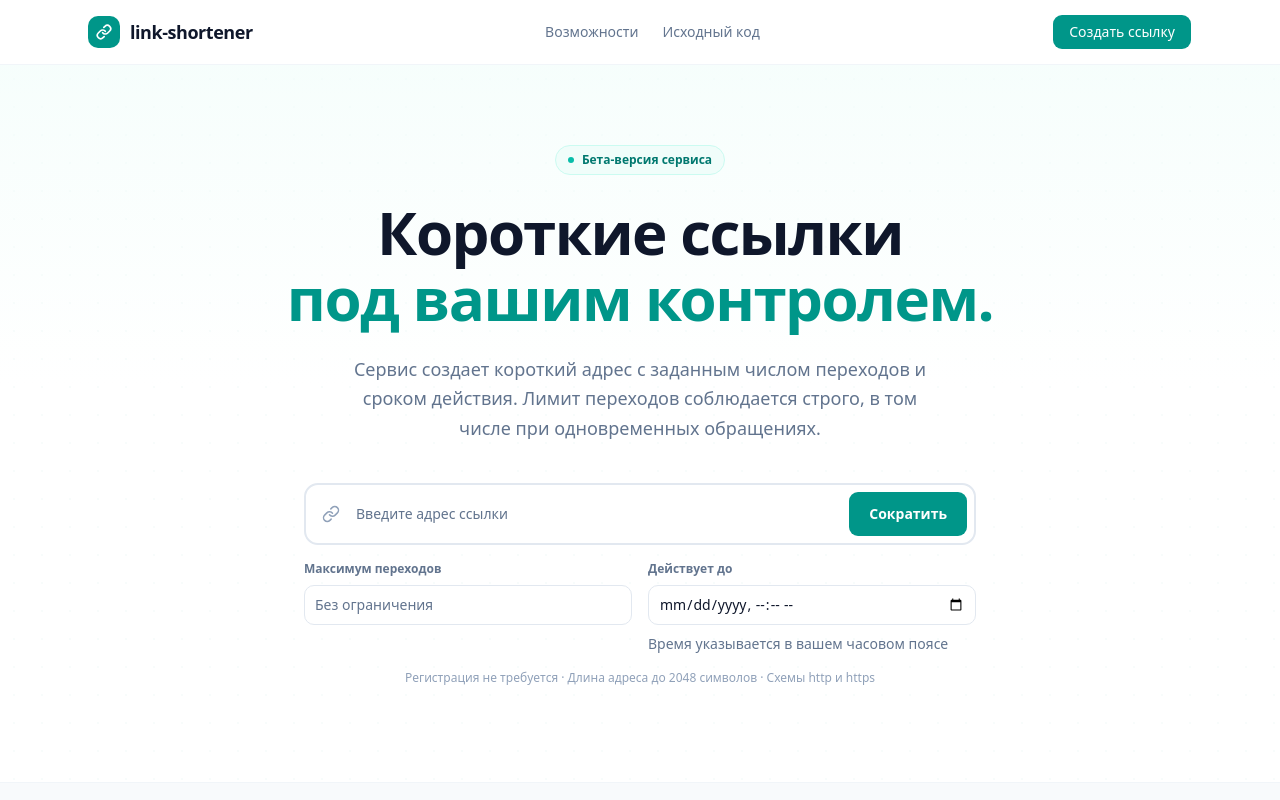
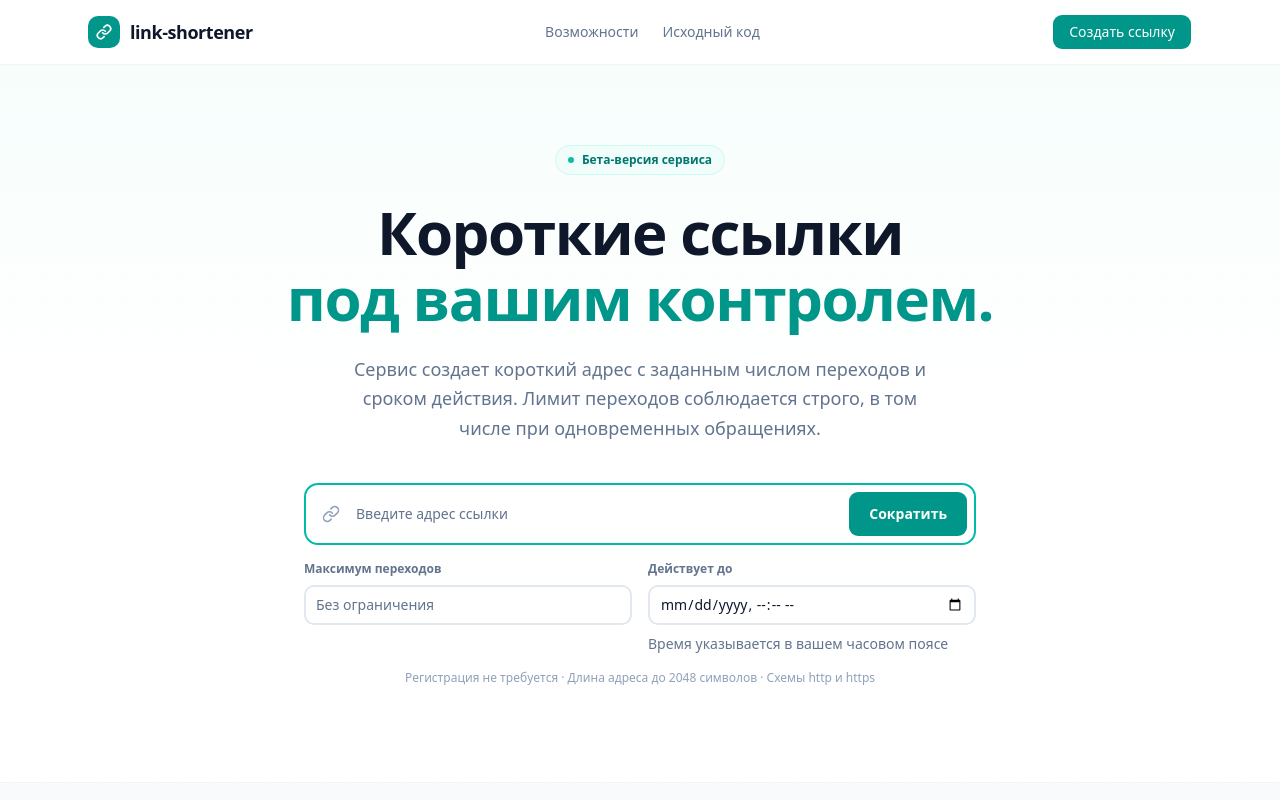
Before and after one commit to emilburganov/link-shortener-web, a React (Vite) app: page / in a window 1280 px wide. Shown: the top 800 px of the page. Built offline with nearby package versions, Linux system fonts and the light colour scheme.

Commit message:
feat: focus the url field on load and unify the input states

```diff
--- a/src/features/create-link/CreateLinkForm.tsx
+++ b/src/features/create-link/CreateLinkForm.tsx
@@ -15,6 +15,9 @@ import {
 } from '@/features/create-link/schema'
 import { ShortLinkResult } from '@/features/create-link/ShortLinkResult'
 import { cn } from '@/lib/utils'
+
+const optionInputClass =
+  'h-10 rounded-lg border-2 border-slate-200 bg-white shadow-none focus-visible:border-teal-500 focus-visible:ring-0 aria-invalid:border-red-400 aria-invalid:ring-0'
 
 export function CreateLinkForm() {
   const createLink = useCreateLink()
@@ -54,8 +57,9 @@ export function CreateLinkForm() {
               type="url"
               placeholder="Введите адрес ссылки"
               autoComplete="off"
+              autoFocus
               aria-invalid={!!errors.url}
-              className="h-auto flex-1 border-0 bg-transparent px-4 py-4 text-base shadow-none focus-visible:ring-0 dark:bg-transparent"
+              className="h-auto flex-1 border-0 bg-transparent px-4 py-4 text-base shadow-none focus-visible:ring-0 aria-invalid:ring-0 dark:bg-transparent"
               {...register('url')}
             />
 
@@ -81,7 +85,7 @@ export function CreateLinkForm() {
               placeholder="Без ограничения"
               autoComplete="off"
               aria-invalid={!!errors.maxClicks}
-              className="h-10 rounded-lg bg-white"
+              className={optionInputClass}
               {...maxClicks}
               onChange={(event) => {
                 event.target.value = event.target.value.replace(/\D/g, '')
@@ -99,7 +103,7 @@ export function CreateLinkForm() {
               id="expiresAt"
               type="datetime-local"
               aria-invalid={!!errors.expiresAt}
-              className="h-10 rounded-lg bg-white"
+              className={optionInputClass}
               {...register('expiresAt')}
             />
             <FieldDescription>Время указывается в вашем часовом поясе</FieldDescription>
```
Also changed, not shown: 1 other file (tests, documents, lock files or other folders).
